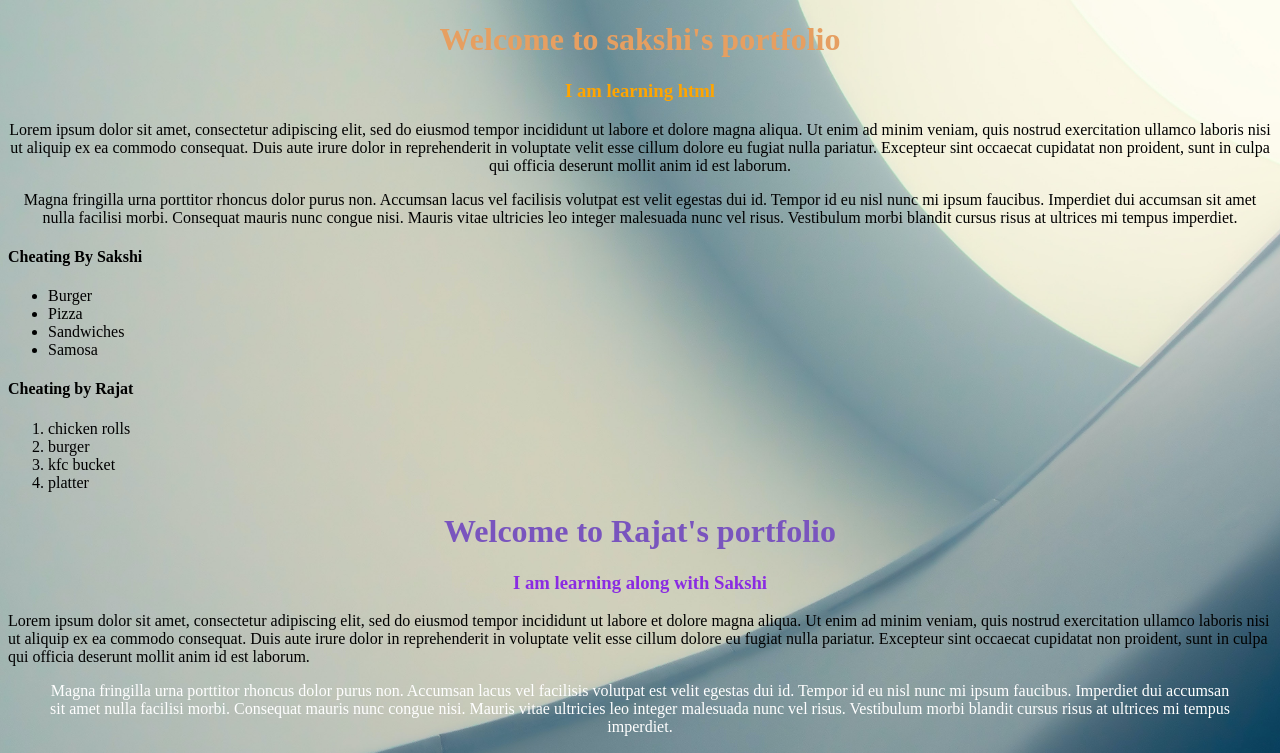
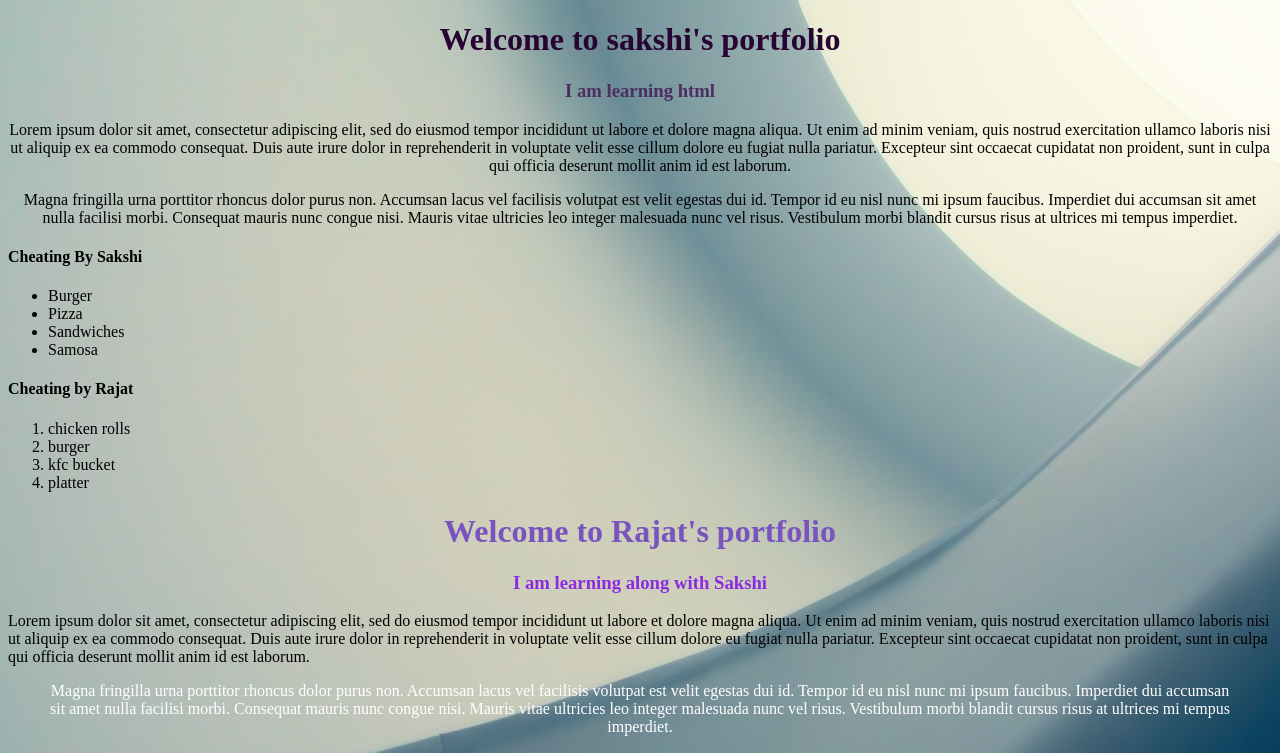
Before and after one commit to Sakshi-Khaire/first-website, a plain HTML site: page task1.html in a window 1280 px wide. Shown: the top 753 px of the page. Drawn offline with Linux system fonts and the light colour scheme.

Commit message:
changed heading colors

```diff
--- a/task1.html
+++ b/task1.html
@@ -43,8 +43,8 @@
 
 <body>
     <div style="text-align: center;">
-        <h1 style="color: #e69f61;">Welcome to sakshi's portfolio</h1>
-        <h3 style="color: orange;">I am learning html</h3>
+        <h1 style="color: #270431;">Welcome to sakshi's portfolio</h1>
+        <h3 style="color: rgb(75, 46, 99);">I am learning html</h3>
         <p class="sakshi-para1">
             Lorem ipsum dolor sit amet, consectetur adipiscing elit,
             sed do eiusmod tempor incididunt ut labore et dolore magna
```
